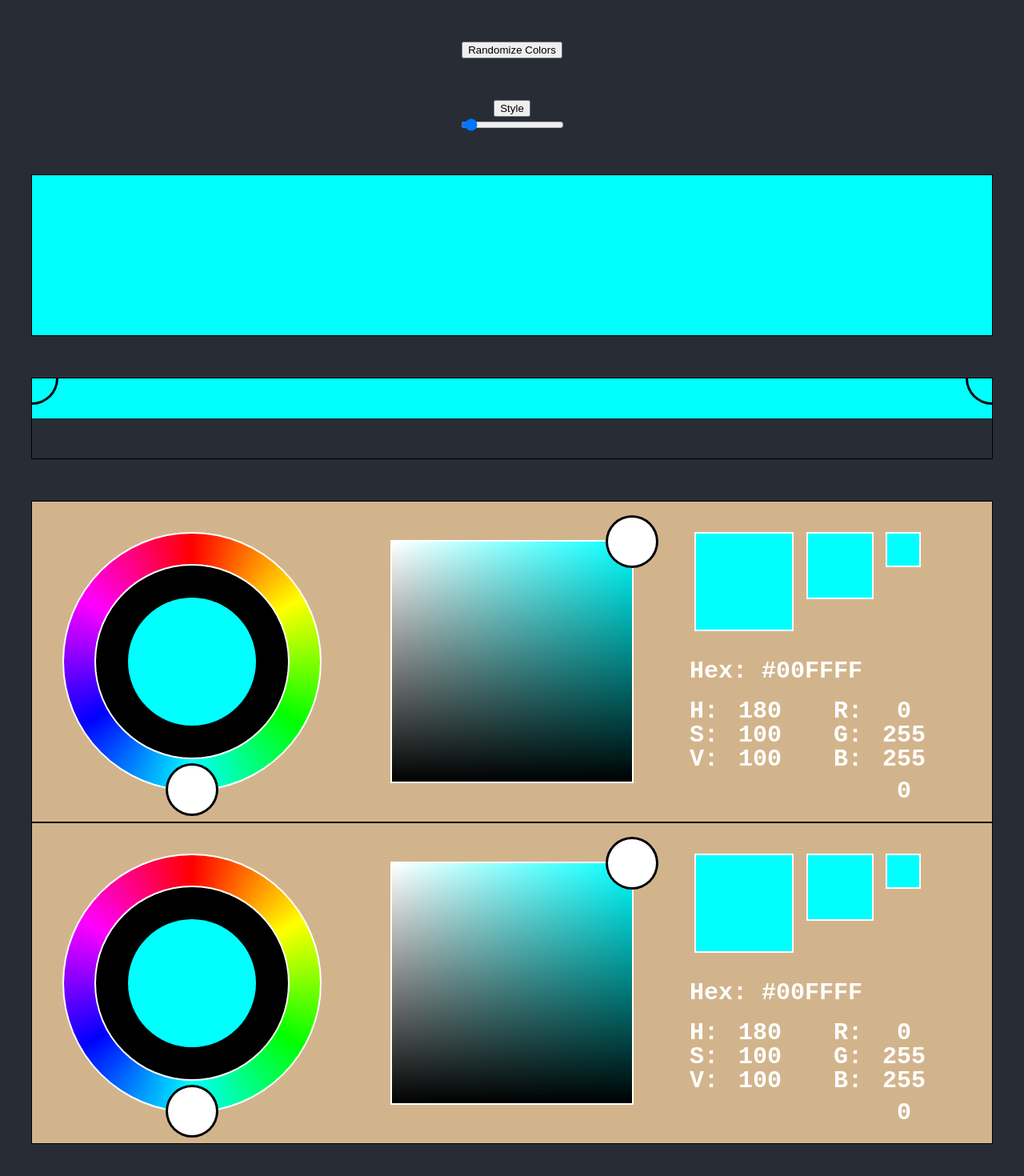
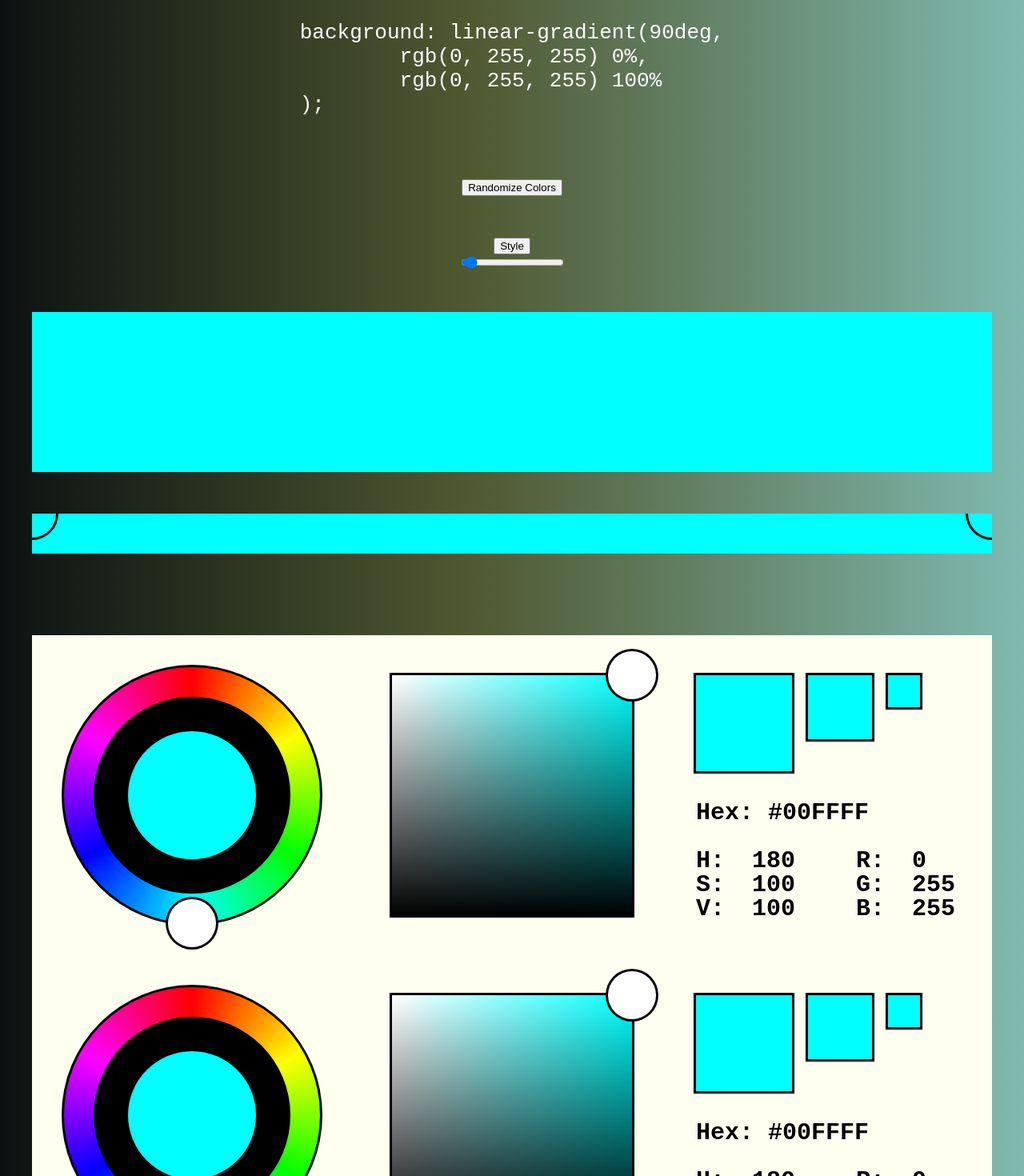
Before and after one commit to Simon-Sprouse/Color-Selection, a React (Create React App) app in the folder my-app/: page / in a window 1280 px wide. Shown: the top 1470 px of the page at 80% size. Built offline with nearby package versions, Linux system fonts and the light colour scheme.

Commit message:
layout improvements

```diff
--- a/my-app/src/App.css
+++ b/my-app/src/App.css
@@ -2,43 +2,32 @@
   text-align: center;
 }
 
-.App-logo {
-  height: 40vmin;
-  pointer-events: none;
-}
 
-@media (prefers-reduced-motion: no-preference) {
-  .App-logo {
-    animation: App-logo-spin infinite 20s linear;
-  }
-}
 
 .App-header {
-  background-color: #282c34;
-  min-height: 100vh;
-  display: flex;
-  flex-direction: column;
-  align-items: center;
-  justify-content: center;
-  font-size: calc(10px + 2vmin);
-  color: white;
-}
 
-.App-link {
-  color: #61dafb;
-}
 
-@keyframes App-logo-spin {
-  from {
-    transform: rotate(0deg);
-  }
-  to {
-    transform: rotate(360deg);
-  }
+  /* background-color: wheat; */
+
+  background: linear-gradient(90deg,
+  rgb(12, 18, 18) 0%,
+  rgb(80, 89, 49) 46%,
+  rgb(127, 186, 176) 100%
+);
+
+
+
+    min-height: 100vh;
+    display: flex;
+    flex-direction: column;
+    align-items: center;
+    justify-content: center;
+    font-size: calc(10px + 2vmin);
+    color: white;
 }
 
 
 
-canvas {
+/* canvas {
     border: 1px solid black;
-}
+} */
--- a/my-app/src/App.js
+++ b/my-app/src/App.js
@@ -4,6 +4,8 @@ import './App.css';
 import ColorWheel from './ColorWheel';
 import GradientBar from './GradientBar';
 import DisplayBar from './DisplayBar';
+
+import { hsvObjectToRgbString } from './colorFunctions';
 
 function App() {
 
@@ -64,9 +66,13 @@ function App() {
         <div className="App">
         <header className="App-header">
             {/* <p>Küüb</p> */}
-            {/* {positions.map((pos, index) => (
-                <p>Position: {pos}  Color: {JSON.stringify(hsvValues[index])}</p>
-            ))} */}
+            <pre style={{textAlign: "left"}}>
+                {"background: linear-gradient(90deg,\n"}
+                {positions.map((pos, index) => (
+                    `\t${hsvObjectToRgbString(hsvValues[index])} ${Math.round(pos*100)}%${index != (positions.length-1) ? "," : ""}\n`
+                ))}
+                {");\n"}
+            </pre>
             <p></p>
             <button onClick={randomizeColors}>Randomize Colors</button>
             <p></p>
--- a/my-app/src/ColorWheel.js
+++ b/my-app/src/ColorWheel.js
@@ -4,23 +4,44 @@ import { hsvToHex, hsvToRgb } from './colorFunctions';
 function ColorWheel({ hsv, counter, updateHsv }) {
 
 
-    const height = 400
-    const width = 1200
+    const height = 400;
+    const width = height * 3;
 
-    const border = 2;
+
     const circlePad = 80;
     const ringWidth = 40;
     const voidWidth = 40;
     const squarePad = 50;
     const squareSize = ((width / 3) - (squarePad * 2));
 
+    const leftDisplayMargin = 30;
+    const displaySquareMargin = 20;
+    const largeDisplaySize = 120;
 
+    const fontSize = 30;
+
+    const distanceAferColon = 70;
+    const distanceBetweenHSVRGB = 130;
+    const verticalSectionSpacing = 60;
+
+
+
+    const backgroundColor = "ivory";
+    const textColor = "black";
+    const borderColor = "black";
+    const border = 3;
+    const fontWeight = 600;
+
+
+
+
+    const initialDotAngle = 0.5 * Math.PI;
     const initialDotX = (2 * width / 3) - squarePad;
     const initialDotY = squarePad;
 
     const canvasRef = useRef(null);
 
-    const [dotAngle, setDotAngle] = useState(0.5 * Math.PI);
+    const [dotAngle, setDotAngle] = useState(initialDotAngle);
     const [dotPosition, setDotPosition] = useState({x:initialDotX, y:initialDotY});
     const [isDraggingRing, setIsDraggingRing] = useState(false);
     const [isDraggingSquare, setIsDraggingSquare] = useState(false);
@@ -60,7 +81,7 @@ function ColorWheel({ hsv, counter, updateHsv }) {
         const height = canvas.height;
 
 
-        ctx.fillStyle = "tan";
+        ctx.fillStyle = backgroundColor;
         ctx.fillRect(0, 0, width, height);
 
 
@@ -80,7 +101,7 @@ function ColorWheel({ hsv, counter, updateHsv }) {
             hueGradient.addColorStop(i / 360, `hsl(${i}, 100%, 50%)`);
         }
 
-        ctx.fillStyle = "white";
+        ctx.fillStyle = borderColor;
         ctx.beginPath();
         ctx.arc(ringCenterX, ringCenterY, circleRadius + border, 0, Math.PI * 2);
         ctx.fill();
@@ -94,7 +115,7 @@ function ColorWheel({ hsv, counter, updateHsv }) {
         // create empty space inside ring
         const voidRadius = circleRadius - ringWidth;
 
-        ctx.fillStyle = "white";
+        ctx.fillStyle = borderColor;
         ctx.beginPath();
         ctx.arc(ringCenterX, ringCenterY, voidRadius + border, 0, Math.PI * 2);
         ctx.fill();
@@ -159,6 +180,7 @@ function ColorWheel({ hsv, counter, updateHsv }) {
         const topCornerY = squarePad;
         const sideLength = (width / 3) - (2 * squarePad);
 
+        ctx.fillStyle = borderColor;
         ctx.fillRect(topCornerX - border, topCornerY- border, sideLength + border * 2, sideLength + border * 2);
 
         // scale the hsv square onto the dimensions we need
@@ -204,28 +226,28 @@ function ColorWheel({ hsv, counter, updateHsv }) {
         // DISPLAY UI (right third) //
         // ------------------------ //
 
-
+        const leftWall = (2 * canvas.width / 3) + leftDisplayMargin;
 
 
         const {r, g, b} = hsvToRgb(hue, saturation, variance);
 
 
 
-        const largeCornerX = 830;
-        const largeCornerY = 40;
-        const largeCornerSize = 120;
+        const largeCornerX = leftWall;
+        const largeCornerY = squarePad;
+        const largeCornerSize = largeDisplaySize;
 
-        const mediumCornerX = 970;
-        const mediumCornerY = 40;
-        const mediumCornerSize = 80;
+        const mediumCornerX = largeCornerX + largeCornerSize + displaySquareMargin;
+        const mediumCornerY = squarePad;
+        const mediumCornerSize = largeCornerSize * (2/3);
 
-        const smallCornerX = 1069;
-        const smallCornerY = 40;
-        const smallCornerSize = 40;
+        const smallCornerX = mediumCornerX + mediumCornerSize + displaySquareMargin;
+        const smallCornerY = squarePad;
+        const smallCornerSize = largeCornerSize * (1/3);
 
 
 
-        ctx.fillStyle = "white";
+        ctx.fillStyle = borderColor;
         ctx.fillRect(largeCornerX - border, largeCornerY- border, largeCornerSize + border * 2, largeCornerSize + border * 2);
         ctx.fillRect(mediumCornerX - border, mediumCornerY- border, mediumCornerSize + border * 2, mediumCornerSize + border * 2);
         ctx.fillRect(smallCornerX - border, smallCornerY- border, smallCornerSize + border * 2, smallCornerSize + border * 2);
@@ -238,31 +260,44 @@ function ColorWheel({ hsv, counter, updateHsv }) {
 
         // diplay text measurements
 
-        ctx.font = "700 30px Courier New";
-        ctx.fillStyle = "white";
-        ctx.textAlign = "center";
-
-        ctx.fillText("H:", 840, 270)
-        ctx.fillText("S:", 840, 300)
-        ctx.fillText("V:", 840, 330)
-
-        ctx.fillText(Math.floor(hue), 910, 270)
-        ctx.fillText(Math.floor(saturation), 910, 300)
-        ctx.fillText(Math.floor(variance), 910, 330)
 
 
-        ctx.fillText("R:", 1020, 270)
-        ctx.fillText("G:", 1020, 300)
-        ctx.fillText("B:", 1020, 330)
 
-        ctx.fillText(r.toFixed(0), 1090, 270)
-        ctx.fillText(g.toFixed(0), 1090, 300)
-        ctx.fillText(b.toFixed(0), 1090, 330)
+        ctx.font = `${fontWeight} ${fontSize}px Courier New`;
+        ctx.fillStyle = textColor;
+        ctx.textAlign = "left";
 
-        ctx.fillText(counter, 1090, 370)
 
+        const hexSectionVeritcal = largeCornerY + verticalSectionSpacing  + largeCornerSize;
         const hex = hsvToHex(hue, saturation, variance);
-        ctx.fillText("Hex: " + hex, 930, 220)
+        ctx.fillText("Hex: " + hex, leftWall, hexSectionVeritcal);
+        // ctx.fillText(counter, rightValue, 370);
+
+        const leftLabel = leftWall;
+        const leftValue = leftWall + distanceAferColon;
+        const hsvSectionVertical = hexSectionVeritcal + (0 * fontSize) + verticalSectionSpacing;
+        ctx.fillText("H:", leftLabel, hsvSectionVertical);
+        ctx.fillText("S:", leftLabel, hsvSectionVertical + fontSize);
+        ctx.fillText("V:", leftLabel, hsvSectionVertical + 2 * fontSize);
+
+        ctx.fillText(Math.floor(hue), leftValue, hsvSectionVertical);
+        ctx.fillText(Math.floor(saturation), leftValue, hsvSectionVertical + fontSize);
+        ctx.fillText(Math.floor(variance), leftValue, hsvSectionVertical + 2 * fontSize);
+
+        const rightLabel = leftValue + distanceBetweenHSVRGB;
+        const rightValue = rightLabel + distanceAferColon;
+
+        ctx.fillText("R:", rightLabel, hsvSectionVertical);
+        ctx.fillText("G:", rightLabel, hsvSectionVertical + fontSize);
+        ctx.fillText("B:", rightLabel, hsvSectionVertical + 2 * fontSize);
+
+        ctx.fillText(r.toFixed(0), rightValue, hsvSectionVertical);
+        ctx.fillText(g.toFixed(0), rightValue, hsvSectionVertical + fontSize);
+        ctx.fillText(b.toFixed(0), rightValue, hsvSectionVertical + 2 * fontSize);
+
+
+
+
 
 
         // update state for parent component
@@ -401,6 +436,7 @@ function ColorWheel({ hsv, counter, updateHsv }) {
 
     return (
         <>
+
             <canvas
                 ref={canvasRef}
                 height={height} width={width}
@@ -409,7 +445,8 @@ function ColorWheel({ hsv, counter, updateHsv }) {
                 onMouseUp={handleMouseUp}
                 onMouseLeave={handleMouseUp}
             />
-            <div></div>
+
+
         </>
     )
 }
--- a/my-app/src/DisplayBar.js
+++ b/my-app/src/DisplayBar.js
@@ -1,6 +1,6 @@
 import { useRef, useEffect, useState } from 'react';
 
-import { hsvToRgbString } from './colorFunctions';
+import { hsvObjectToRgbString } from './colorFunctions';
 
 function DisplayBar({hsvValues, positions}) {
 
@@ -83,10 +83,6 @@ function DisplayBar({hsvValues, positions}) {
 
     }, [hsvValues, positions, numPanels, style]);
 
-    function hsvObjectToRgbString(hsv) {
-        return hsvToRgbString(hsv.h, hsv.s, hsv.v)
-    }
-
 
     function getPixelColor(distance) {
         const canvas = canvasRef.current;
--- a/my-app/src/GradientBar.js
+++ b/my-app/src/GradientBar.js
@@ -1,6 +1,6 @@
 import { useRef, useEffect, useState } from 'react'
 
-import { hsvToRgbString } from './colorFunctions';
+import { hsvObjectToRgbString } from './colorFunctions';
 
 function GradientBar({hsvValues, setPositions}) {
 
@@ -88,9 +88,7 @@ function GradientBar({hsvValues, setPositions}) {
 
 
 
-    function hsvObjectToRgbString(hsv) {
-        return hsvToRgbString(hsv.h, hsv.s, hsv.v)
-    }
+
 
     function distance(a, b) {
         return Math.sqrt((b.x - a.x)**2 + (b.y - a.y)**2);
--- a/my-app/src/colorFunctions.js
+++ b/my-app/src/colorFunctions.js
@@ -77,4 +77,8 @@ function hsvToRgbString(h, s, v) {
     return `rgb(${r}, ${g}, ${b})`;
 }
 
-export { hsvToHex, rgbToHsv, hsvToRgb, hsvToRgbString };
+function hsvObjectToRgbString(hsv) {
+    return hsvToRgbString(hsv.h, hsv.s, hsv.v)
+}
+
+export { hsvToHex, rgbToHsv, hsvToRgb, hsvToRgbString, hsvObjectToRgbString };
```
